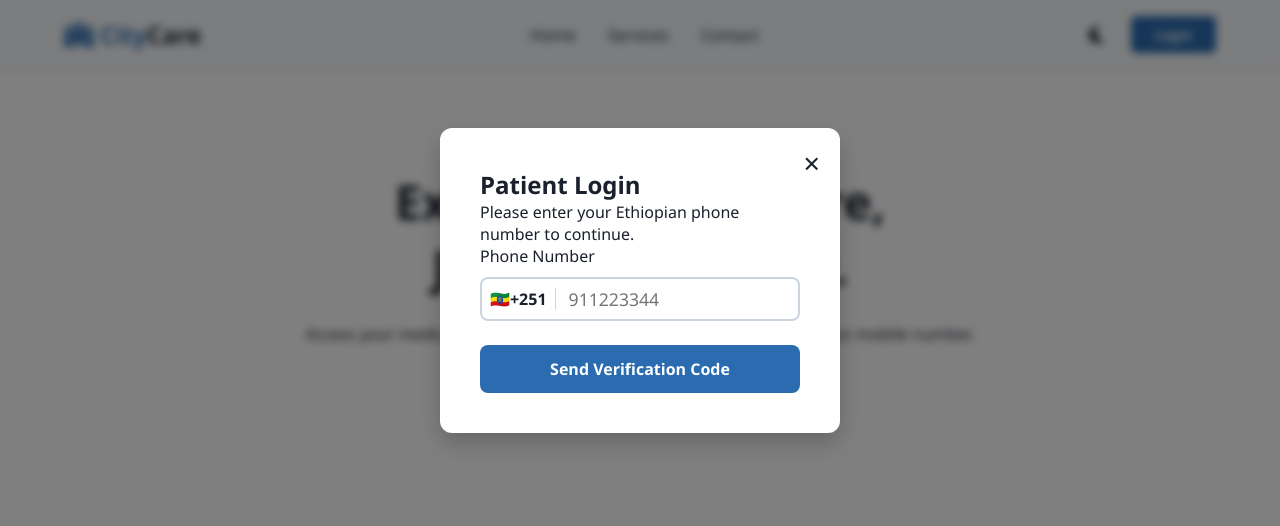
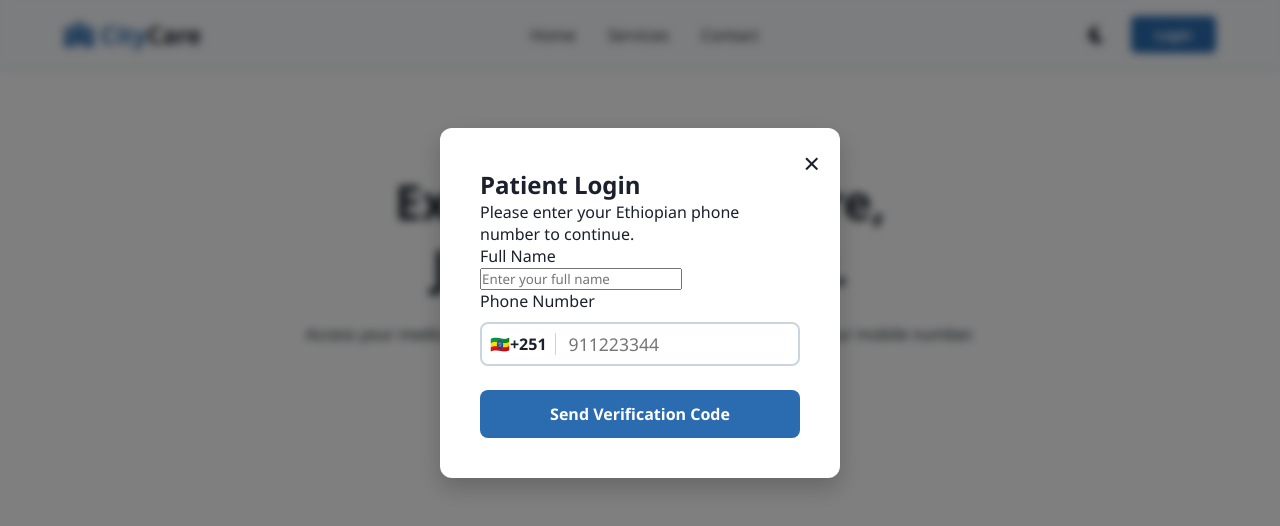
Before and after one commit to selammengistu0005-ai/test_for_phone_numbers, a plain HTML site: page index.html in a window 1280 px wide. Both pictures are taken after a click on the button "Login". Drawn offline with Linux system fonts and the light colour scheme.

Commit message:
Update index.html

```diff
--- a/index.html
+++ b/index.html
@@ -46,6 +46,13 @@
 
             <form id="login-form">
                 <div class="input-group">
+                    <label for="full-name">Full Name</label>
+                    <div class="name-input-wrapper">
+                        <input type="text" id="full-name" placeholder="Enter your full name" required>
+                    </div>
+                </div>
+
+                <div class="input-group">
                     <label for="phone">Phone Number</label>
                     <div class="phone-input-wrapper">
                         <span class="flag-icon">🇪🇹</span>
@@ -54,7 +61,8 @@
                     </div>
                     <small id="error-msg">Please enter a valid 9-digit number</small>
                 </div>
-                <button type="submit" class="btn-submit">Send Verification Code</button>
+
+<button type="submit" class="btn-submit">Send Verification Code</button>
             </form>
         </div>
     </div>
```
